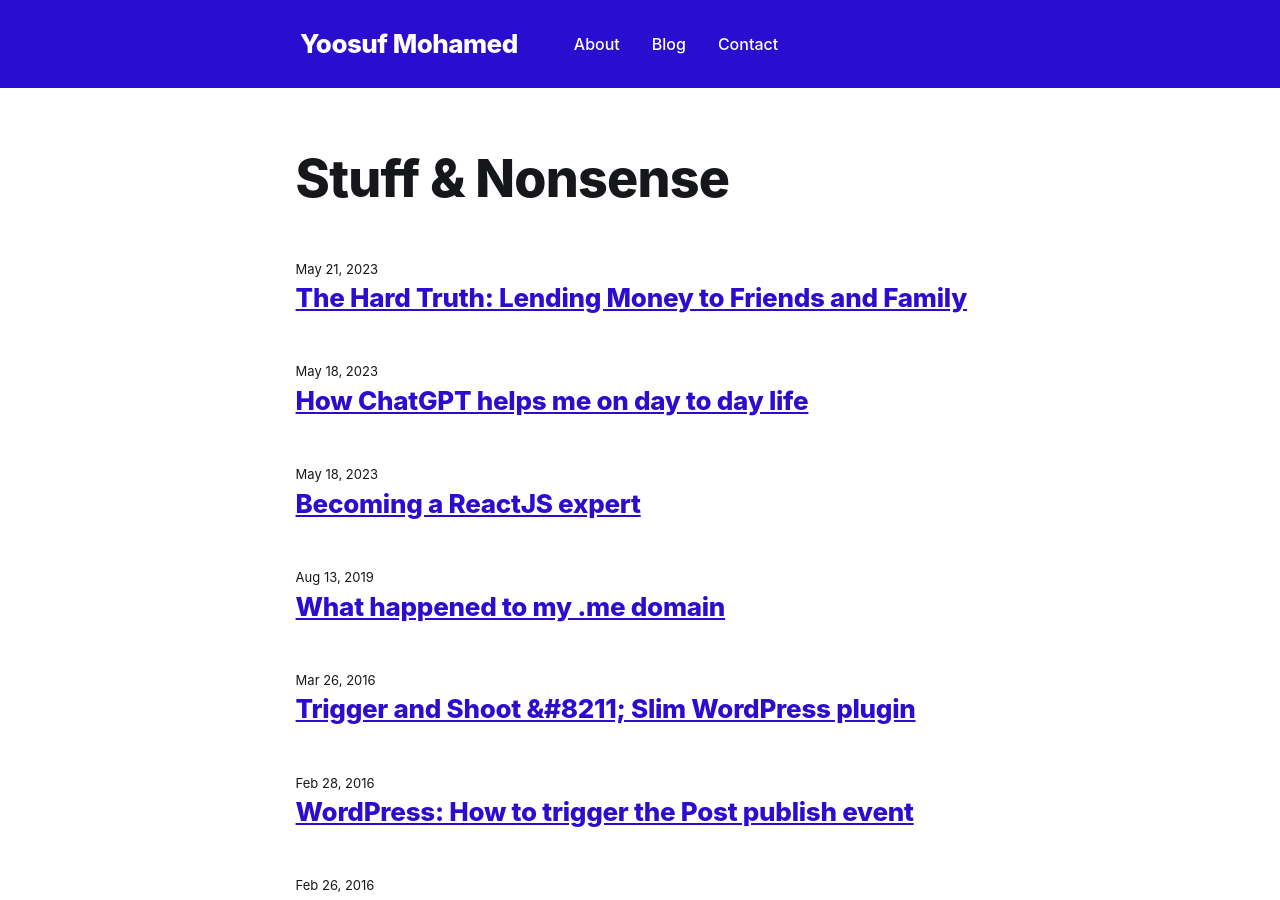
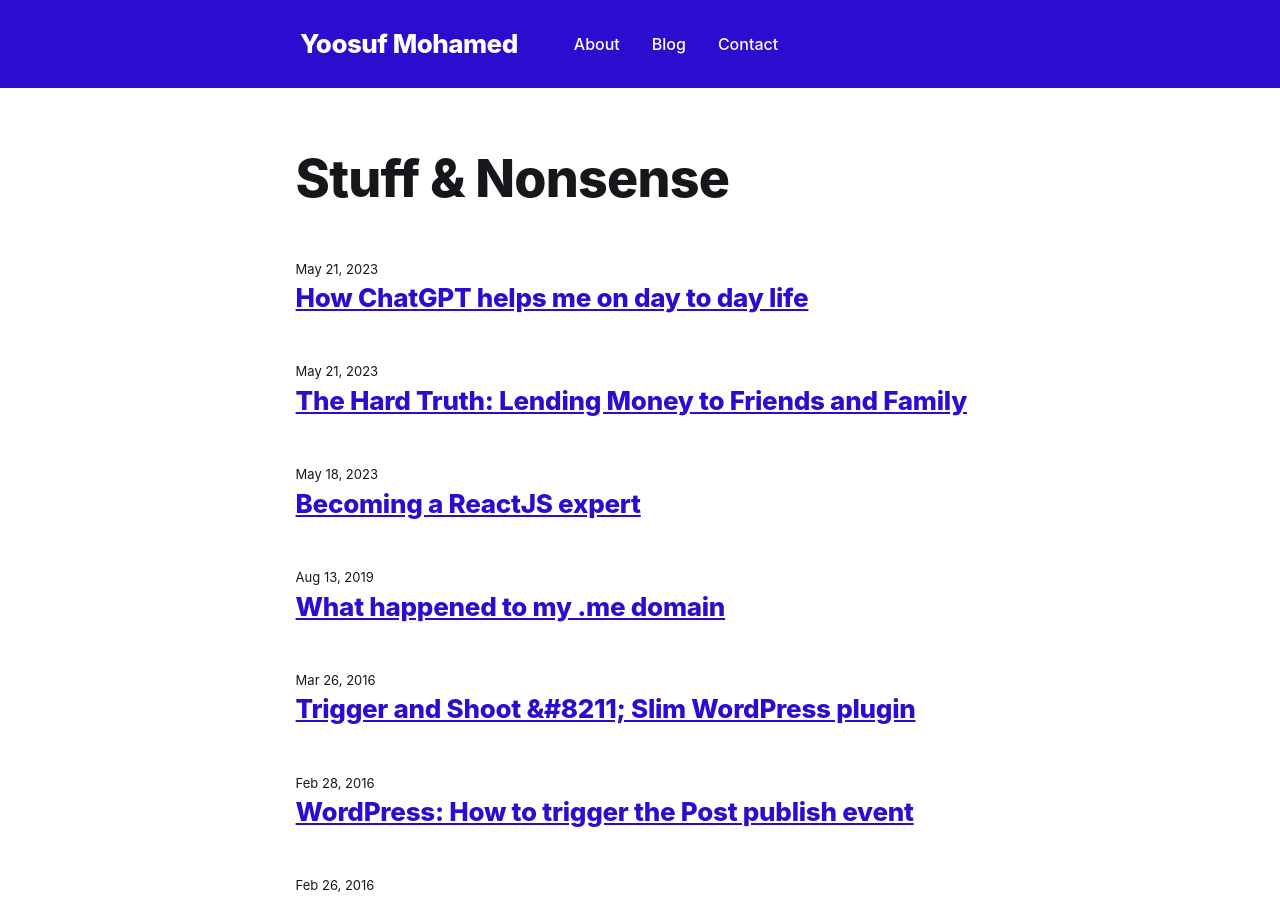
Before and after one commit to yoosuf/yoosuf.github.io, a Jekyll site: the page built from blog.md, in a window 1280 px wide and 900 px high. Built offline with Jekyll 4.4.1, drawn with Linux system fonts in a browser that asks for light colours.

Commit message:
Update 2023-05-21-chatgpt-daily-life.md

```diff
--- a/_posts/2023-05-21-chatgpt-daily-life.md
+++ b/_posts/2023-05-21-chatgpt-daily-life.md
@@ -1,7 +1,7 @@
 ---
 title: How ChatGPT helps me on day to day life
 author: Yoosuf Mohamed
-date: 2023-05-18 05:58:00
+date: 2023-05-21 08:16:00
 excerpt: ""
 layout: post
 permalink: /blog/chatgpt-daily-life
```
